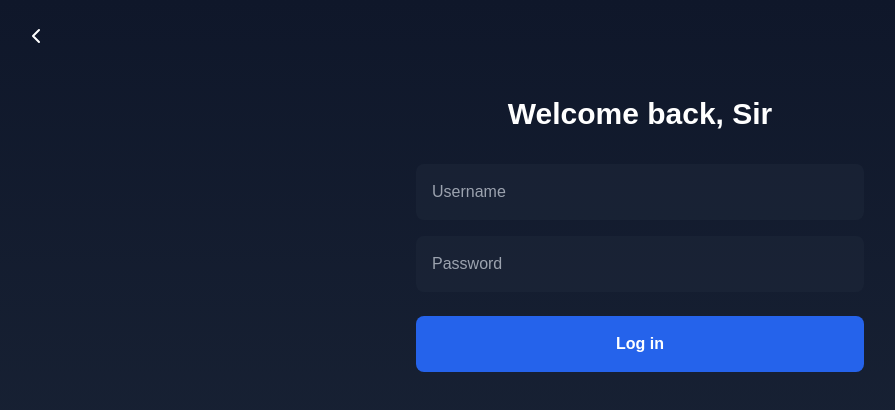
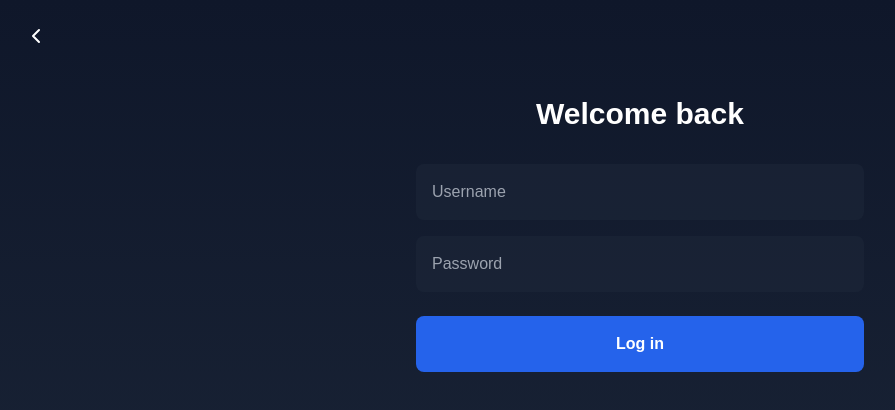
Before and after one commit to AshwinK01/Capstone-2, a Next.js app in the folder frontend_next/: page /login in a window 1280 px wide. Shown: the top 410 px of the page, without its empty margins (0-895 px from the left). Built offline with nearby package versions, Linux system fonts and the light colour scheme.

Commit message:
Update login.js

```diff
--- a/frontend_next/pages/login.js
+++ b/frontend_next/pages/login.js
@@ -44,7 +44,7 @@
 
         <div className="max-w-md mx-auto">
           <div className="text-center mb-8">
-            <h1 className="text-3xl font-bold mb-2">Welcome back, Sir</h1>
+            <h1 className="text-3xl font-bold mb-2">Welcome back</h1>
           </div>
 
           {error && (
```
